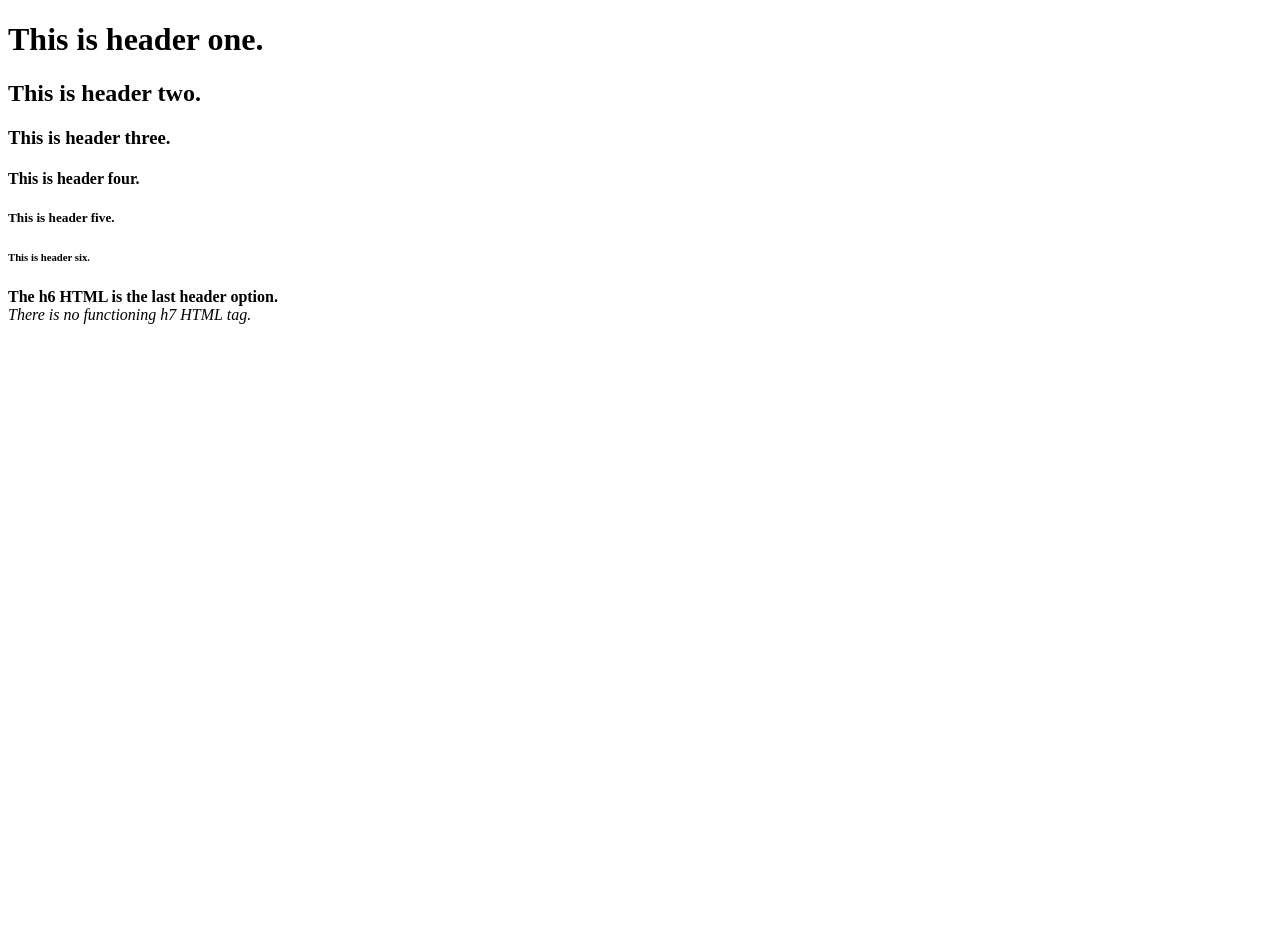
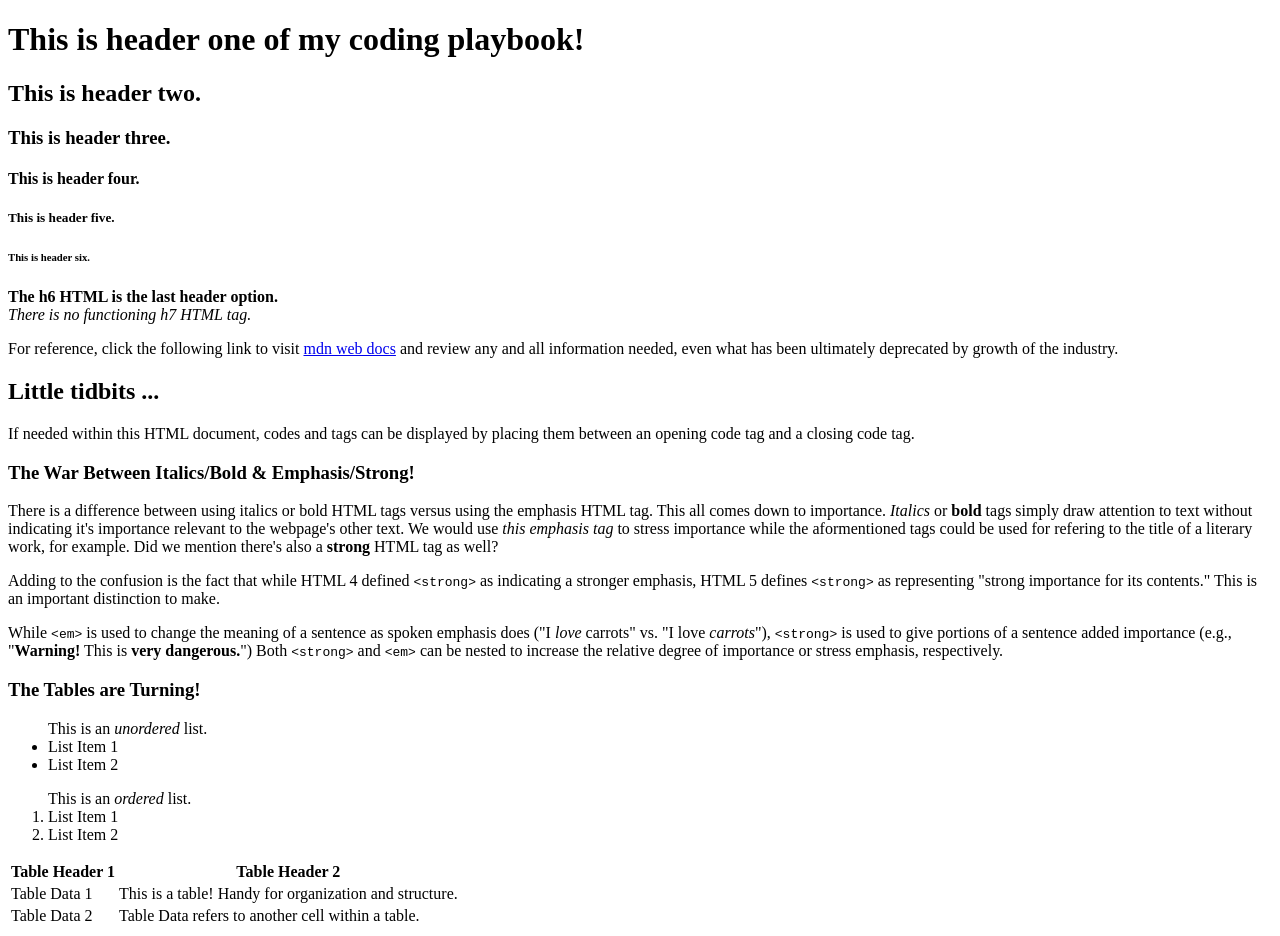
Before and after one commit to shanyeahh/bootcamp, a plain HTML site: page coding-playbook.html in a window 1280 px wide. Before the commit the page ends 800 px from the top, so only its background shows below. Drawn offline with Linux system fonts and the light colour scheme.

Commit message:
updated coding playbook with new info and worked on table HTML elements

```diff
--- a/coding-playbook.html
+++ b/coding-playbook.html
@@ -7,7 +7,7 @@
 	</head>
 
 	<body>
-		<h1>This is header one.</h1>
+		<h1>This is header one of my coding playbook!</h1>
 		<h2>This is header two.</h2>
 		<h3>This is header three.</h3>
 		<h4>This is header four.</h4>
@@ -15,7 +15,50 @@
 		<h6>This is header six.</h6>
 		<p>
 			<b>The h6 HTML is the last header option.</b><br>
-			<i>There is no functioning h7 HTML tag.</i>
+			<em>There is no functioning h7 HTML tag.</em>
 		</p>
+
+		<p>For reference, click the following link to visit <a href="https://developer.mozilla.org/en-US/" target="_blank">mdn web docs</a> and review any and all information needed, even what has been ultimately deprecated by growth of the industry.</p>
+
+		<h2>Little tidbits ...</h2>
+		<p>If needed within this HTML document, codes and tags can be displayed by placing them between an opening code tag and a closing code tag.</p>
+
+		<h3>The War Between Italics/Bold & Emphasis/Strong!</h3>
+		<p>There is a difference between using italics or bold HTML tags versus using the emphasis HTML tag. This all comes down to importance. <i>Italics</i> or <b>bold</b> tags simply draw attention to text without indicating it's importance relevant to the webpage's other text. We would use <em>this emphasis tag</em> to stress importance while the aformentioned tags could be used for refering to the title of a literary work, for example. Did we mention there's also a <strong>strong</strong> HTML tag as well?</p>
+
+		<p>Adding to the confusion is the fact that while HTML 4 defined <code>&lt;strong&gt;</code> as indicating a stronger emphasis, HTML 5 defines <code>&lt;strong&gt;</code> as representing "strong importance for its contents." This is an important distinction to make.</p>
+
+		<p>While <code>&lt;em&gt;</code> is used to change the meaning of a sentence as spoken emphasis does ("I <em>love</em> carrots" vs. "I love <em>carrots</em>"), <code>&lt;strong&gt;</code> is used to give portions of a sentence added importance (e.g., "<strong>Warning!</strong> This is <strong>very dangerous.</strong>") Both <code>&lt;strong&gt;</code> and <code>&lt;em&gt;</code> can be nested to increase the relative degree of importance or stress emphasis, respectively.</p>
+
+		<h3>The Tables are Turning!</h3>
+
+		<ul>This is an <em>unordered</em> list.
+			<li>List Item 1</li>
+			<li>List Item 2</li>
+		</ul>
+
+		<ol>This is an <em>ordered</em> list.
+			<li>List Item 1</li>
+			<li>List Item 2</li>
+		</ol>
+
+		<table>
+			<thead>
+				<tr>
+					<th>Table Header 1</th>
+					<th>Table Header 2</th>
+				</tr>
+			</thead>
+			<tbody>
+				<tr>
+					<td>Table Data 1</td>
+					<td>This is a table! Handy for organization and structure.</td>
+				</tr>
+				<tr>
+					<td>Table Data 2</td>
+					<td>Table Data refers to another cell within a table.</td>
+				</tr>
+			</tbody>
+		</table>
 	</body>
 </html>
```
Also changed, not shown: personal-site/contact.html (+1 -0 lines), personal-site/edu.html (+1 -0 lines), personal-site/index.html (+22 -0 lines).
